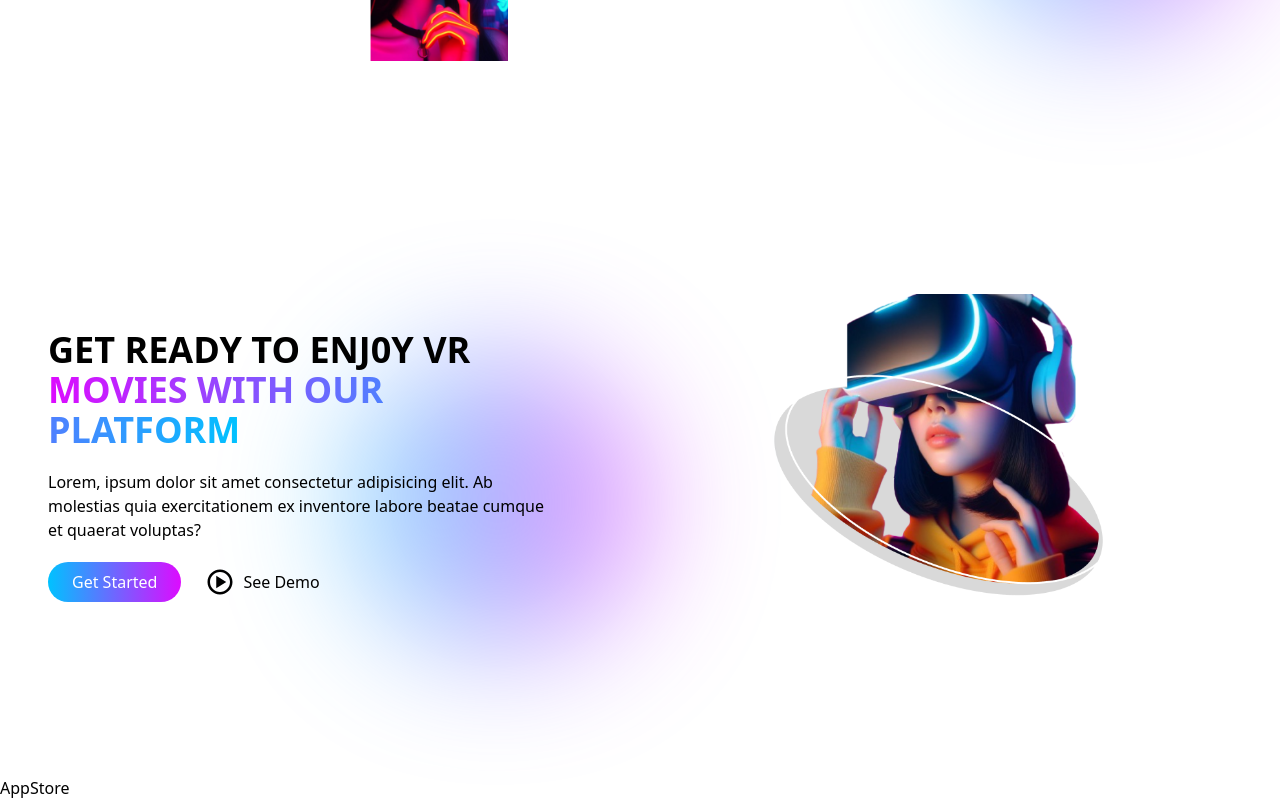
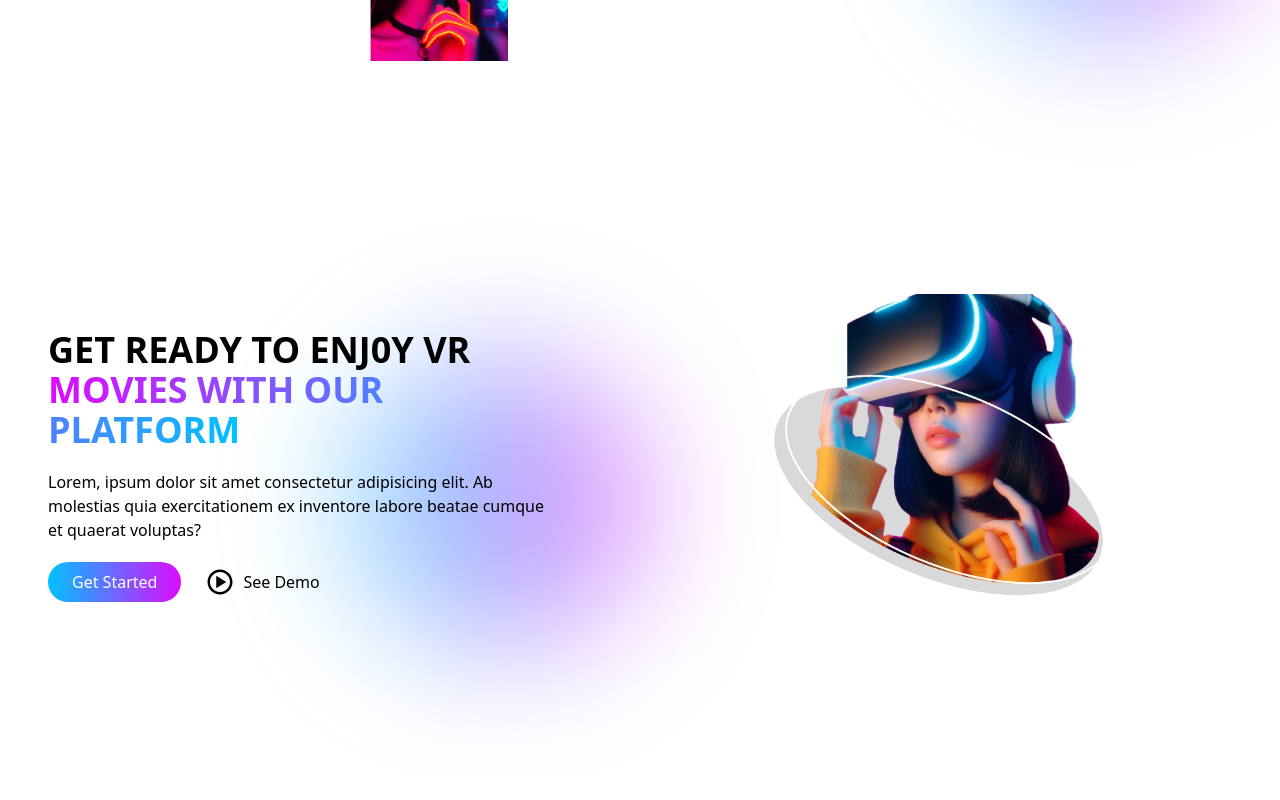
Before and after one commit to G3RGES/metaverse-web, a React (Vite) app: page / in a window 1280 px wide. Shown: the part 1420-2220 px from the top of the page. After the commit the page ends 2196 px from the top, so only its background shows below. Built offline with nearby package versions, Linux system fonts and the light colour scheme.

Commit message:
Update App.jsx

```diff
--- a/src/App.jsx
+++ b/src/App.jsx
@@ -9,6 +9,7 @@ import Banner from "./Components/Banner";
 import Banner2 from "./Components/Banner2";
 import Features from "./Components/Features";
 import AppStore from "./Components/AppStore";
+import Footer from "./Components/Footer";
 
 const App = () => {
   return (
@@ -22,7 +23,8 @@ const App = () => {
       <Banner />
       <Banner2 />
       <Features />
-      <AppStore />
+      {/* <AppStore /> */}
+      {/* <Footer /> */}
     </main>
   );
 };
```
